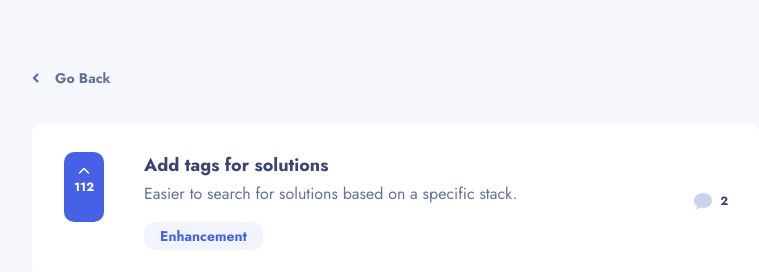
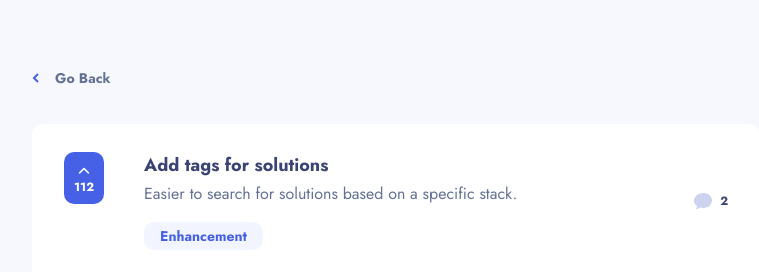
Before and after one commit to AgataLiberska/product-feedback-app, a React (Create React App) app: page /productRequests/1 in a window 1280 px wide. Shown: the top 272 px of the page, without its empty margins (244-1003 px from the left). Built offline with nearby package versions, Linux system fonts and the light colour scheme.

Commit message:
correct upvote button styles

```diff
--- a/src/features/suggestions/SuggestionExcerptStyles.js
+++ b/src/features/suggestions/SuggestionExcerptStyles.js
@@ -181,6 +181,7 @@ export const ResizeableUpvoteButton = styled(UpvoteButton)`
         display: flex;
         flex-direction: column;
         align-items: center;
+        align-self: start;
         width: 2.5rem;
         margin-top: unset;
         padding: 0.875rem 0.5rem 0.5rem;
```
